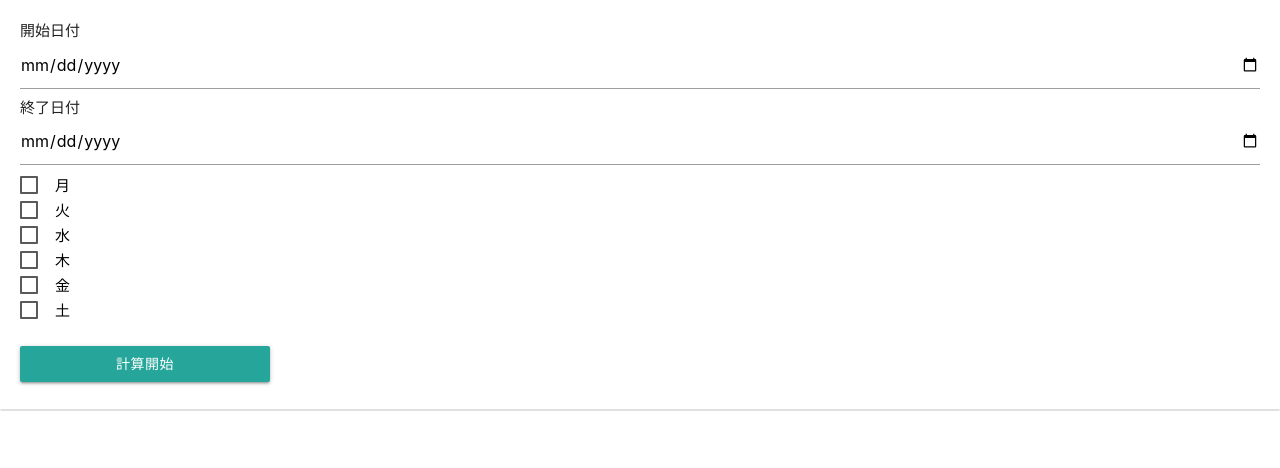
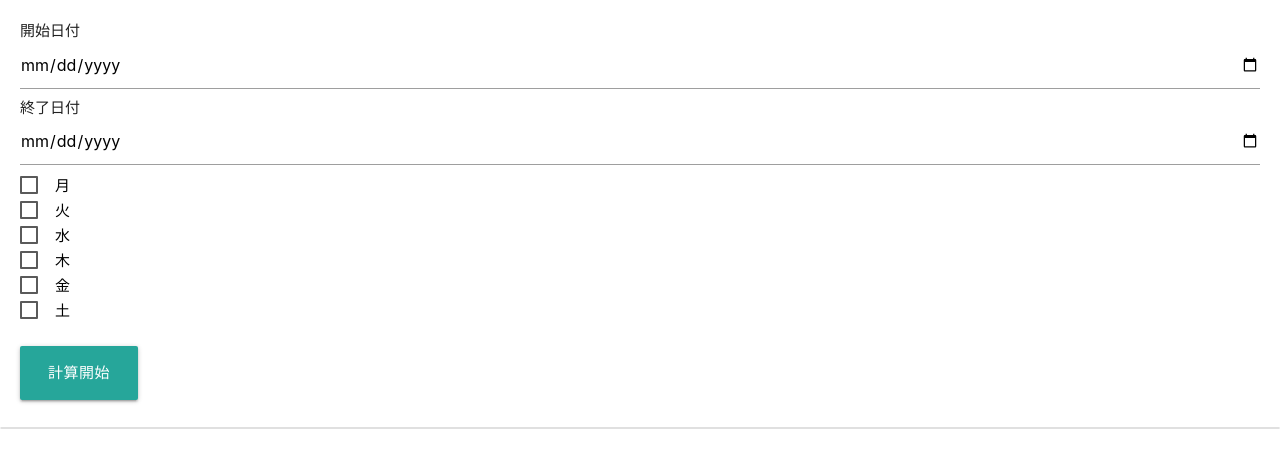
Before and after one commit to shibata21/chart_check_calendar, a plain HTML site: page index.html in a window 1280 px wide. Drawn offline with nearby package versions, Linux system fonts and the light colour scheme.

Commit message:
クラス名間違えた

```diff
--- a/index.html
+++ b/index.html
@@ -29,7 +29,7 @@
         <div><label style="display: inline-block; width: 100%;"><input type="checkbox" name="day_of_week"
                     value="6"><span class="black-text">土</span></label></div>
         <br>
-        <input class="btn" type="button-large" value="計算開始" id="calculation">
+        <input class="btn-large" type="button" value="計算開始" id="calculation">
     </div>
     <ul class="result_area collection" id="result_area">
     </ul>
```
